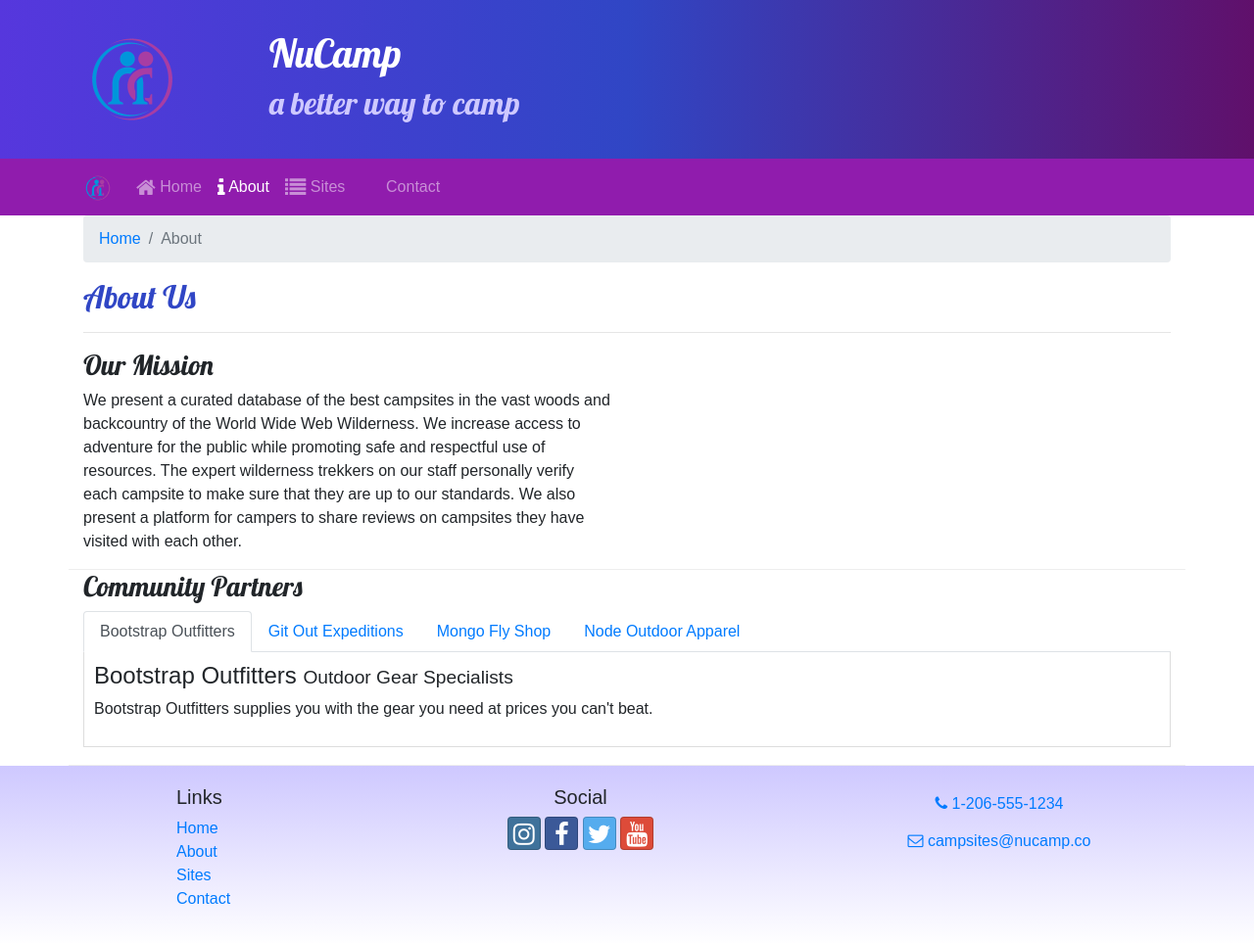
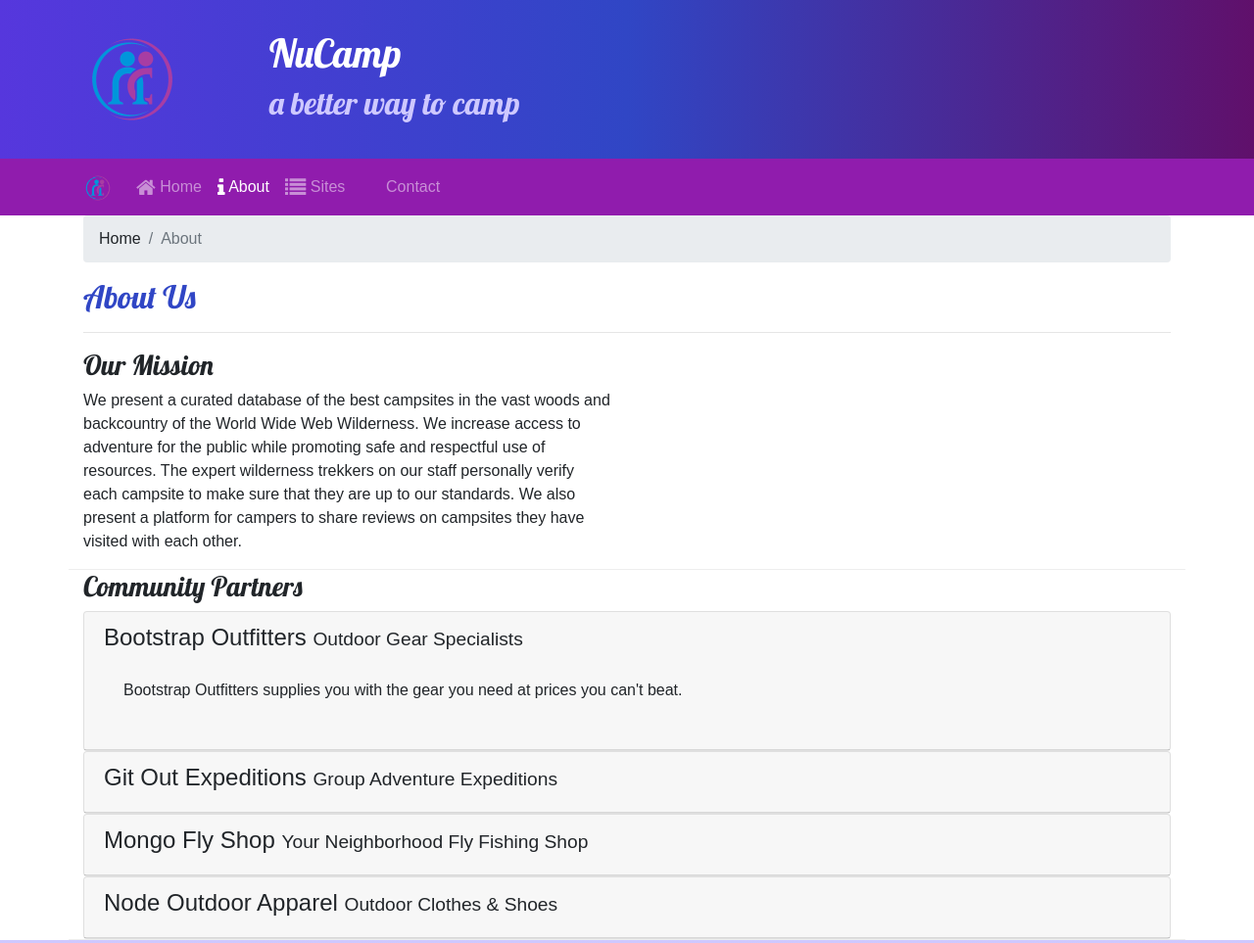
Before and after one commit to ChrisMOliva/NuCamp, a website: page aboutus.html in a window 1280 px wide. Shown: the top 963 px of the page at 98% size. Drawn offline with nearby package versions, Linux system fonts and the light colour scheme.

Commit message:
Accordion

```diff
--- a/aboutus.html
+++ b/aboutus.html
@@ -70,28 +70,63 @@
         <div class="row row-content">
             <div class="col">
                 <h3>Community Partners</h3>
-                <ul class="nav nav-tabs">
-                    <li class="nav-item"><a class="nav-link active" href="#bootstrap" role="tab" data-toggle="tab">Bootstrap Outfitters</a></li>
-                    <li class="nav-item"><a class="nav-link" href="#git" role="tab" data-toggle="tab">Git Out Expeditions</a></li>
-                    <li class="nav-item"><a class="nav-link" href="#mongo" role="tab" data-toggle="tab">Mongo Fly Shop</a></li>
-                    <li class="nav-item"><a class="nav-link" href="#node" role="tab" data-toggle="tab">Node Outdoor Apparel</a></li>
-                </ul>
-                <div class="tab-content">
-                    <div role="tabpanel" class="tab-pane fade show active" id="bootstrap">
-                        <h4>Bootstrap Outfitters <small>Outdoor Gear Specialists</small></h4>
-                        <p class="d-none d-sm-block">Bootstrap Outfitters supplies you with the gear you need at prices you can't beat.</p>
+
+                <div id="accordion">
+                    <div class="card">
+                        <div role="tab" class="card-header">
+                            <h4>
+                                <a data-toggle="collapse" data-target="#bootstrap">
+                                    Bootstrap Outfitters <small>Outdoor Gear Specialists</small>
+                                </a>
+                            </h4>
+                            <div class="collapse show" id="bootstrap" data-parent="#accordion">
+                                <div class="card-body">
+                                    <p class="d-none d-sm-block">Bootstrap Outfitters supplies you with the gear you need at prices you can't beat.</p>
+                                </div>
+                            </div>
+                        </div>
                     </div>
-                    <div role="tabpanel" class="tab-pane fade" id="git">
-                        <h4>Git Out Expeditions <small>Group Adventure Expeditions</small></h4>
-                        <p class="d-none d-sm-block">Join Git Out Expeditions to explore new horizons with a group of other adventurers!</p>
+                    <div class="card">
+                        <div role="tab" class="card-header">
+                            <h4>
+                                <a class="collapsed" data-toggle="collapse" data-target="#git">
+                                    Git Out Expeditions <small>Group Adventure Expeditions</small>
+                                </a>
+                            </h4>
+                            <div class="collapse" id="git" data-parent="#accordion">
+                                <div class="card-body">
+                                    <p class="d-none d-sm-block">Join Git Out Expeditions to explore new horizons with a group of other adventurers!</p>
+                               </div>
+                            </div>
+                        </div>
                     </div>
-                    <div role="tabpanel" class="tab-pane fade" id="mongo">
-                        <h4>Mongo Fly Shop <small>Your Neighborhood Fly Fishing Shop</small></h4>
-                        <p class="d-none d-sm-block">Need a new fishing pole, a tacklebox, or flies of all kinds? Stop by Mongo Fly Shop.</p>
+                    <div class="card">
+                        <div role="tab" class="card-header">
+                            <h4>
+                                <a class="collapsed" data-toggle="collapse" data-target="#mongo">
+                                    Mongo Fly Shop <small>Your Neighborhood Fly Fishing Shop</small>
+                                </a>
+                            </h4>
+                            <div class="collapse" id="mongo" data-parent="#accordion">
+                                <div class="card-body">
+                                    <p class="d-none d-sm-block">Need a new fishing pole, a tacklebox, or flies of all kinds? Stop by Mongo Fly Shop.</p>
+                                </div>
+                            </div>
+                        </div>
                     </div>
-                    <div role="tabpanel" class="tab-pane fade" id="node">
-                        <h4>Node Outdoor Apparel <small>Outdoor Clothes & Shoes</small></h4>
-                        <p class="d-none d-sm-block">From polar fleeces to swimsuits, hiking boots to waders, a visit to Node will be sure to get you covered.</p>
+                    <div class="card">
+                        <div role="tab" class="card-header">
+                            <h4>
+                                <a class="collapsed" data-toggle="collapse" data-target="#node">
+                                    Node Outdoor Apparel <small>Outdoor Clothes & Shoes</small>
+                                </a>
+                            </h4>
+                            <div class="collapse" id="node" data-parent="#accordion">
+                                <div class="card-body">
+                                    <p class="d-none d-sm-block">From polar fleeces to swimsuits, hiking boots to waders, a visit to Node will be sure to get you covered.</p>
+                                </div>
+                            </div>
+                        </div>
                     </div>
                 </div>
             </div>
--- a/css/styles.css
+++ b/css/styles.css
@@ -36,8 +36,7 @@ footer {
     background-color: #901CAD;
 }
 
-.tab-content {
-    border: 1px solid #DDD;
-    border-top: none;
-    padding: 10px;
-}
+a, a:hover {
+    color: inherit;
+    text-decoration: none;
+  }
```
